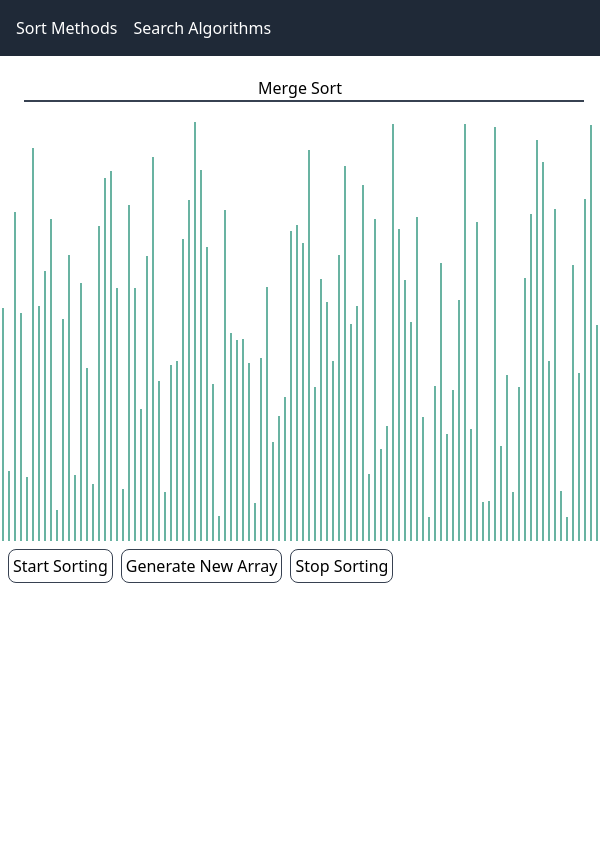
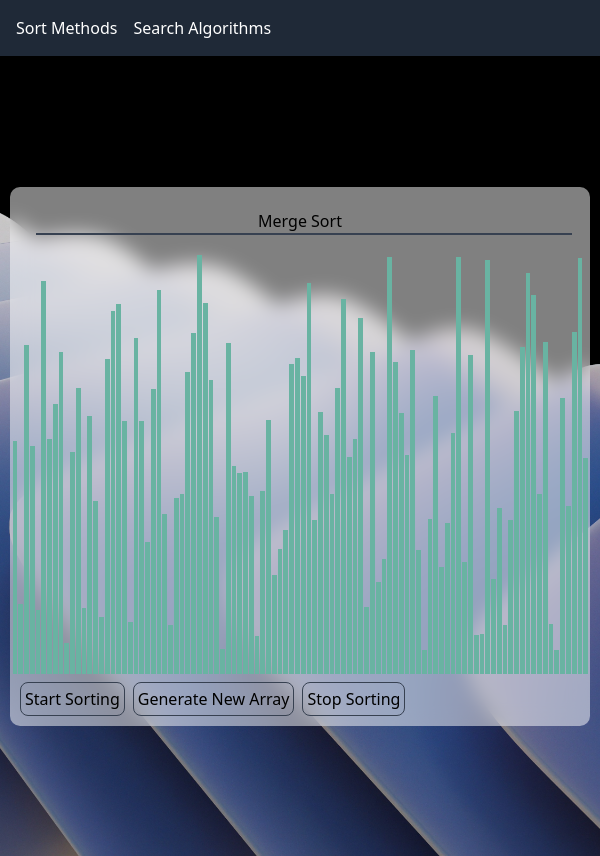
Before and after one commit to Ali7040/algorithm-visualizer, an Angular app: page /merge-sort-visualizer in a window 600 px wide. Before the commit the page ends 800 px from the top, so only its background shows below. Built offline with nearby package versions, Linux system fonts and the light colour scheme.

Commit message:
update UI

```diff
--- a/src/app/component/merge-sort-visualizer/merge-sort-visualizer.component.html
+++ b/src/app/component/merge-sort-visualizer/merge-sort-visualizer.component.html
@@ -1,3 +1,5 @@
+<div class="background-container">
+  <div class="content-container">
     <div class="flex flex-col items-center justify-center m-5">
       <span class="animate-slide-in">Merge Sort</span>
       <hr class="border-b border-gray-700 w-full ml-2" />
@@ -34,3 +36,5 @@
         Stop Sorting
       </button>
     </div>
+  </div>
+</div>
--- a/src/app/component/merge-sort-visualizer/merge-sort-visualizer.component.scss
+++ b/src/app/component/merge-sort-visualizer/merge-sort-visualizer.component.scss
@@ -29,3 +29,66 @@
   display: inline-block;
   white-space: nowrap;
 }
+
+/* Apply background image to the container */
+.background-container {
+  background-image: url("../../../assets/background.jpg");
+  background-size: cover; /* Adjust based on your preference */
+  background-position: center;
+  background-repeat: no-repeat;
+  min-height: 100vh; /* Ensure it covers the full viewport height */
+  display: flex;
+  align-items: center;
+  justify-content: center;
+  padding: 10px; /* Add padding to ensure content isn't flush with viewport edges */
+}
+
+/* Apply blur effect to the content */
+.content-container {
+  backdrop-filter: blur(10px); /* Adjust the blur level as needed */
+  background-color: rgba(
+    255,
+    255,
+    255,
+    0.5
+  ); /* Optional: Add a semi-transparent background for better readability */
+  border-radius: 10px; /* Optional: Add some border radius for a rounded effect */
+  padding: 20px; /* Add padding to the content */
+  max-width: 1000px; /* Optional: Set a max width for the content */
+  width: 100%;
+  box-sizing: border-box; /* Ensure padding and border are included in the element's total width and height */
+}
+
+/* Responsive design adjustments */
+@media (min-width: 450px) and (max-width: 868px) {
+  .array-bar {
+    width: 35px;
+    margin: 0 2px;
+  }
+
+  .content-container {
+    padding: 10px;
+  }
+}
+
+@media (max-width: 640px) {
+  .array-bar {
+    width: 25px; /* Further reduce width of bars */
+    margin: 0 1px; /* Adjust margin for better spacing */
+  }
+
+  .content-container {
+    padding: 5px; /* Further reduce padding */
+  }
+}
+
+@media (min-width: 275px) {
+  .array-bar {
+    width: 25px;
+    margin: 0 0.5px;
+  }
+
+  .content-container {
+    padding: 2px;
+  }
+}
--- a/src/app/component/quick-sort-visualizer/quick-sort-visualizer.component.html
+++ b/src/app/component/quick-sort-visualizer/quick-sort-visualizer.component.html
@@ -1,3 +1,5 @@
+<div class="background-container">
+  <div class="content-container">
     <div class="flex flex-col items-center justify-center m-5">
       <span class="animate-slide-in">Quick Sort</span>
       <hr class="border-b border-gray-700 w-full ml-2" />
@@ -35,3 +37,5 @@
         Stop Sorting
       </button>
     </div>
+  </div>
+</div>
--- a/src/app/component/quick-sort-visualizer/quick-sort-visualizer.component.scss
+++ b/src/app/component/quick-sort-visualizer/quick-sort-visualizer.component.scss
@@ -29,3 +29,66 @@
   display: inline-block;
   white-space: nowrap;
 }
+
+/* Apply background image to the container */
+.background-container {
+  background-image: url("../../../assets/background.jpg");
+  background-size: cover; /* Adjust based on your preference */
+  background-position: center;
+  background-repeat: no-repeat;
+  min-height: 100vh; /* Ensure it covers the full viewport height */
+  display: flex;
+  align-items: center;
+  justify-content: center;
+  padding: 10px; /* Add padding to ensure content isn't flush with viewport edges */
+}
+
+/* Apply blur effect to the content */
+.content-container {
+  backdrop-filter: blur(10px); /* Adjust the blur level as needed */
+  background-color: rgba(
+    255,
+    255,
+    255,
+    0.5
+  ); /* Optional: Add a semi-transparent background for better readability */
+  border-radius: 10px; /* Optional: Add some border radius for a rounded effect */
+  padding: 20px; /* Add padding to the content */
+  max-width: 1000px; /* Optional: Set a max width for the content */
+  width: 100%;
+  box-sizing: border-box; /* Ensure padding and border are included in the element's total width and height */
+}
+
+/* Responsive design adjustments */
+@media (min-width: 450px) and (max-width: 868px) {
+  .array-bar {
+    width: 35px;
+    margin: 0 2px;
+  }
+
+  .content-container {
+    padding: 10px;
+  }
+}
+
+@media (max-width: 640px) {
+  .array-bar {
+    width: 25px; /* Further reduce width of bars */
+    margin: 0 1px; /* Adjust margin for better spacing */
+  }
+
+  .content-container {
+    padding: 5px; /* Further reduce padding */
+  }
+}
+
+@media (min-width: 275px) {
+  .array-bar {
+    width: 25px;
+    margin: 0 0.5px;
+  }
+
+  .content-container {
+    padding: 2px;
+  }
+}
--- a/src/app/component/select-sort-visualizer/select-sort-visualizer.component.html
+++ b/src/app/component/select-sort-visualizer/select-sort-visualizer.component.html
@@ -1,3 +1,5 @@
+<div class="background-container">
+  <div class="content-container">
     <div class="flex flex-col items-center justify-center m-5">
       <span class="animate-slide-in">selection Sort</span>
       <hr class="border-b border-gray-700 w-full ml-2" />
@@ -33,3 +35,5 @@
         Stop Sorting
       </button>
     </div>
+  </div>
+</div>
--- a/src/app/component/select-sort-visualizer/select-sort-visualizer.component.scss
+++ b/src/app/component/select-sort-visualizer/select-sort-visualizer.component.scss
@@ -29,3 +29,66 @@
   display: inline-block;
   white-space: nowrap;
 }
+
+/* Apply background image to the container */
+.background-container {
+  background-image: url("../../../assets/background.jpg");
+  background-size: cover; /* Adjust based on your preference */
+  background-position: center;
+  background-repeat: no-repeat;
+  min-height: 100vh; /* Ensure it covers the full viewport height */
+  display: flex;
+  align-items: center;
+  justify-content: center;
+  padding: 10px; /* Add padding to ensure content isn't flush with viewport edges */
+}
+
+/* Apply blur effect to the content */
+.content-container {
+  backdrop-filter: blur(10px); /* Adjust the blur level as needed */
+  background-color: rgba(
+    255,
+    255,
+    255,
+    0.5
+  ); /* Optional: Add a semi-transparent background for better readability */
+  border-radius: 10px; /* Optional: Add some border radius for a rounded effect */
+  padding: 20px; /* Add padding to the content */
+  max-width: 1000px; /* Optional: Set a max width for the content */
+  width: 100%;
+  box-sizing: border-box; /* Ensure padding and border are included in the element's total width and height */
+}
+
+/* Responsive design adjustments */
+@media (min-width: 450px) and (max-width: 868px) {
+  .array-bar {
+    width: 35px;
+    margin: 0 2px;
+  }
+
+  .content-container {
+    padding: 10px;
+  }
+}
+
+@media (max-width: 640px) {
+  .array-bar {
+    width: 25px; /* Further reduce width of bars */
+    margin: 0 1px; /* Adjust margin for better spacing */
+  }
+
+  .content-container {
+    padding: 5px; /* Further reduce padding */
+  }
+}
+
+@media (min-width: 275px) {
+  .array-bar {
+    width: 25px;
+    margin: 0 0.5px;
+  }
+
+  .content-container {
+    padding: 2px;
+  }
+}
```
Lines whose indentation alone changed are shown as unchanged.
